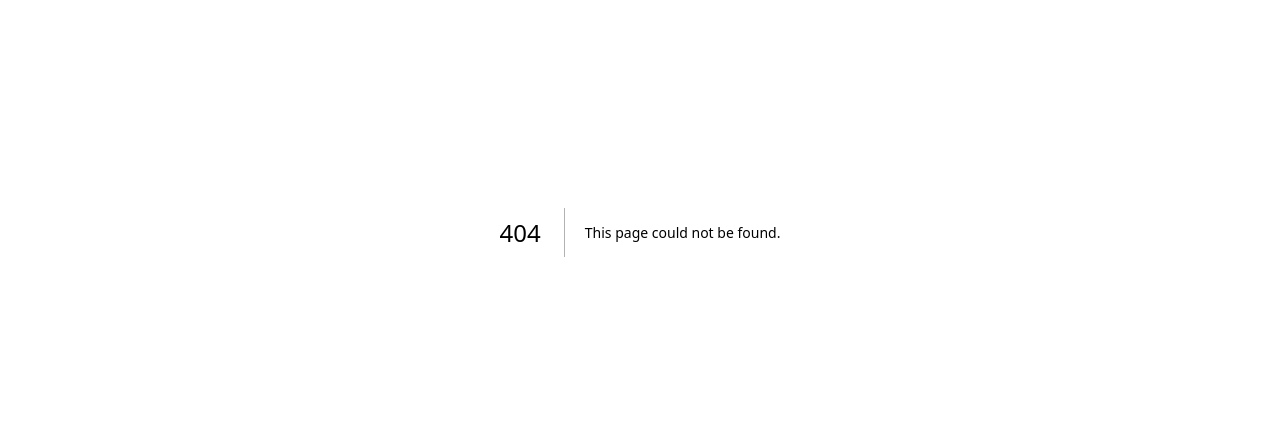
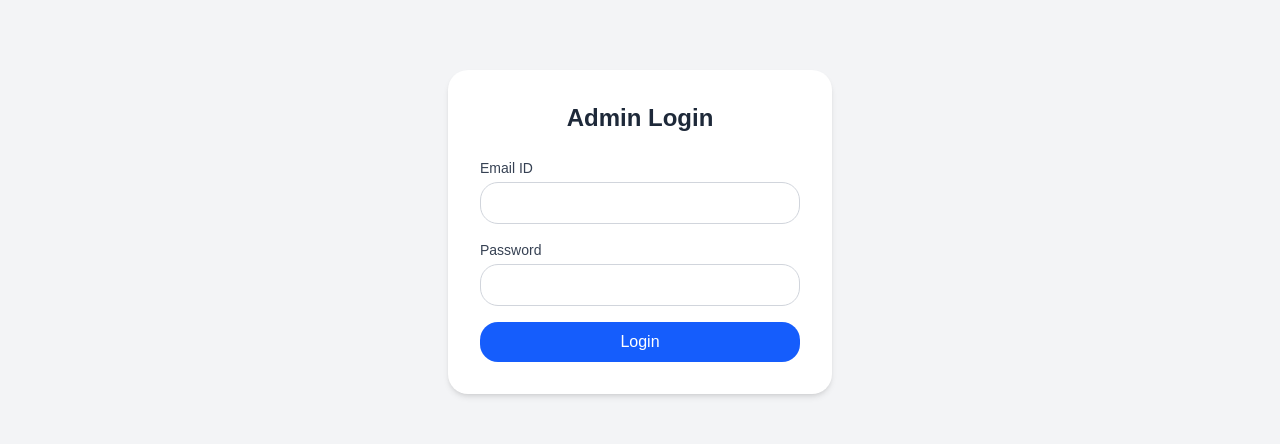
Before and after one commit to anjali100-coder/kinder-school-website, a Next.js app: page /admin in a window 1280 px wide. Before the commit this address had no page. Shown: the part 295-739 px from the top of the page. Built offline with nearby package versions, Linux system fonts and the light colour scheme; no server answers.

Commit message:
added admin login

```diff
--- /dev/null
+++ b/app/admin/page.tsx
@@ -0,0 +1,74 @@
+"use client";
+
+import { useState } from "react";
+import { supabase } from "@/lib/supabase";
+import { useRouter } from "next/navigation";
+
+export default function AdminLogin() {
+  const [email, setEmail] = useState("");
+  const [password, setPassword] = useState("");
+  const [error, setError] = useState("");
+  const [loading, setLoading] = useState(false);
+  const router = useRouter();
+
+  const handleLogin = async (e: React.FormEvent) => {
+    e.preventDefault();
+    setLoading(true);
+    setError("");
+
+    const { error } = await supabase.auth.signInWithPassword({
+      email,
+      password,
+    });
+
+    if (error) {
+      setError(error.message);
+      setLoading(false);
+    } else {
+      // लॉगिन सही होने पर डैशबोर्ड पर ले जाएगा (जो हम आगे बनाएंगे)
+      router.push("/admin/dashboard");
+    }
+  };
+
+  return (
+    <div className="min-h-screen flex items-center justify-center bg-gray-100">
+      <div className="bg-white p-8 rounded-lg shadow-md w-96">
+        <h2 className="text-2xl font-bold text-center mb-6 text-gray-800">Admin Login</h2>
+
+        {error && <p className="text-red-500 text-sm mb-4 text-center">{error}</p>}
+
+        <form onSubmit={handleLogin} className="space-y-4">
+          <div>
+            <label className="block text-sm font-medium text-gray-700">Email ID</label>
+            <input
+              type="email"
+              value={email}
+              onChange={(e) => setEmail(e.target.value)}
+              className="mt-1 block w-full px-3 py-2 border border-gray-300 rounded-md focus:outline-none focus:ring-blue-500 focus:border-blue-500"
+              required
+            />
+          </div>
+
+          <div>
+            <label className="block text-sm font-medium text-gray-700">Password</label>
+            <input
+              type="password"
+              value={password}
+              onChange={(e) => setPassword(e.target.value)}
+              className="mt-1 block w-full px-3 py-2 border border-gray-300 rounded-md focus:outline-none focus:ring-blue-500 focus:border-blue-500"
+              required
+            />
+          </div>
+
+          <button
+            type="submit"
+            disabled={loading}
+            className="w-full bg-blue-600 text-white py-2 px-4 rounded-md hover:bg-blue-700 transition duration-200"
+          >
+            {loading ? "Logging in..." : "Login"}
+          </button>
+        </form>
+      </div>
+    </div>
+  );
+}
--- /dev/null
+++ b/app/lib/supabase.ts
@@ -0,0 +1,6 @@
+import { createClient } from '@supabase/supabase-js'
+
+const supabaseUrl = process.env.NEXT_PUBLIC_SUPABASE_URL!
+const supabaseAnonKey = process.env.NEXT_PUBLIC_SUPABASE_ANON_KEY!
+
+export const supabase = createClient(supabaseUrl, supabaseAnonKey)
--- a/package.json
+++ b/package.json
@@ -39,7 +39,7 @@
     "@radix-ui/react-toggle": "1.1.10",
     "@radix-ui/react-toggle-group": "1.1.11",
     "@radix-ui/react-tooltip": "1.2.8",
-    "@supabase/supabase-js": "^2.106.1",
+    "@supabase/supabase-js": "^2.107.0",
     "@vercel/analytics": "1.6.1",
     "autoprefixer": "^10.4.20",
     "class-variance-authority": "^0.7.1",
```
Also changed, not shown: 1 other file (tests, documents, lock files or other folders).
